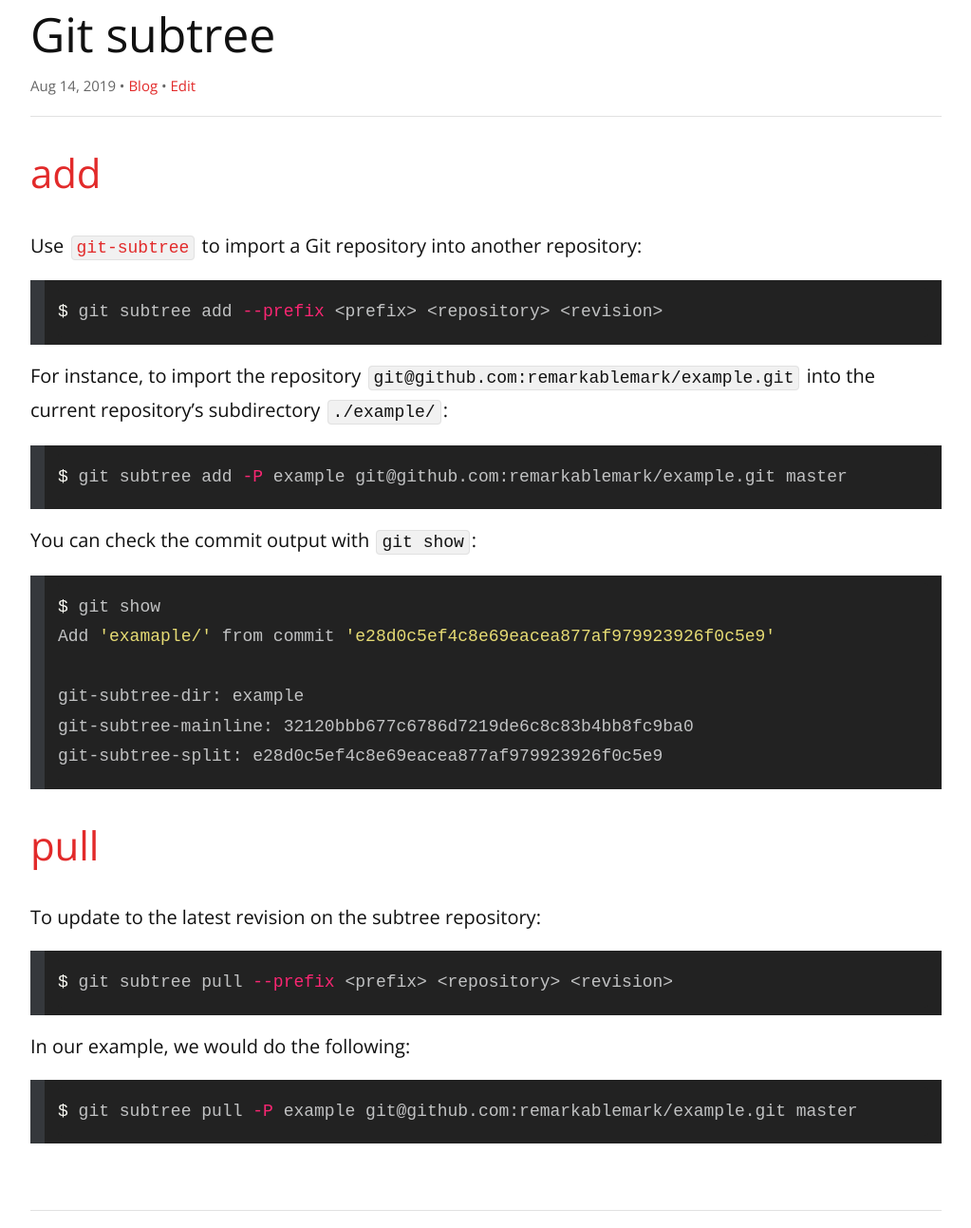
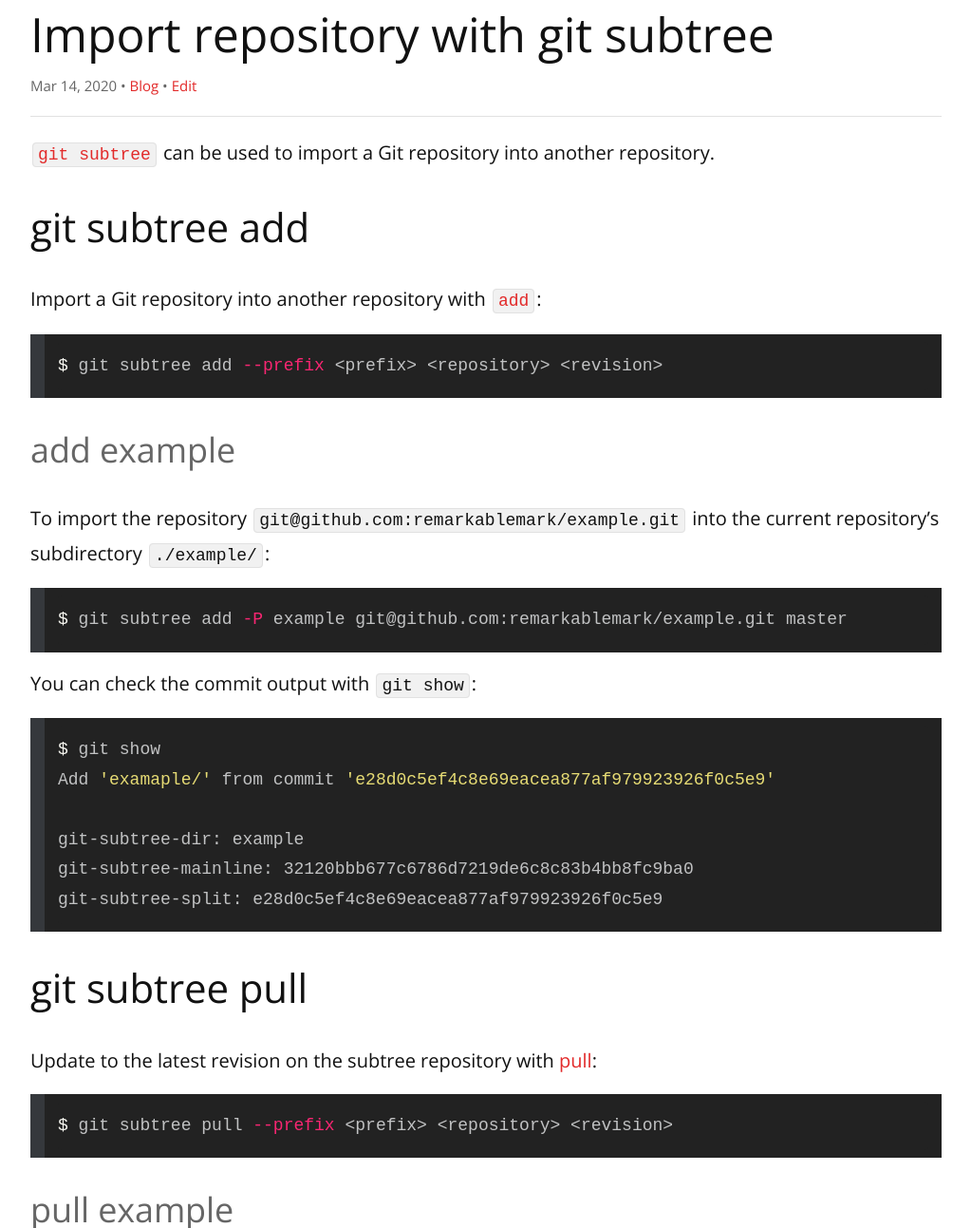
Before and after one commit to remarkablemark/remarkablemark.github.io, a Jekyll site: the page built from _posts/2019/2019-08-14-git-subtree.md, in a window 1280 px wide and 1400 px high, cut to the strip 107-1400 px from the top of the window. Shown: the whole strip at 95% size, without its empty margins (128-1151 px from the left). Built offline with Jekyll 4.4.1, drawn with Linux system fonts in a browser that asks for light colours; comment, search, counter and statistics services are not loaded; some of the changed text lies outside the part shown.

Commit message:
fix(posts): update "Import repository with git subtree"
Post: 2019-08-14-git-subtree.md

- Front matter
  - Update title: "Git subtree" -> "Import repository with git subtree"
- Post
  - Headings
    - Remove links and move to paragraph below
    - Make headings more explicit
    - Add examples
  - Improve paragraphs and sentences

````diff
--- a/_posts/2019/2019-08-14-git-subtree.md
+++ b/_posts/2019/2019-08-14-git-subtree.md
@@ -1,20 +1,25 @@
 ---
 layout: post
-title: Git subtree
+title: Import repository with git subtree
 date: 2019-08-14 20:52:49
+updated: 2020-03-14 16:32:30
 excerpt: How to import a Git repository into another repository using git-subtree.
-categories: git repository subtree
+categories: git subtree repository
 ---
 
-## [add](https://github.com/git/git/blob/v2.22.1/contrib/subtree/git-subtree.txt#L69)
+[`git subtree`](https://github.com/git/git/blob/master/contrib/subtree/git-subtree.txt) can be used to import a Git repository into another repository.
 
-Use [`git-subtree`](https://github.com/git/git/blob/master/contrib/subtree/git-subtree.txt) to import a Git repository into another repository:
+## git subtree add
+
+Import a Git repository into another repository with [`add`](https://github.com/git/git/blob/v2.22.1/contrib/subtree/git-subtree.txt#L69):
 
 ```sh
 $ git subtree add --prefix <prefix> <repository> <revision>
 ```
 
-For instance, to import the repository `git@github.com:remarkablemark/example.git` into the current repository's subdirectory `./example/`:
+### add example
+
+To import the repository `git@github.com:remarkablemark/example.git` into the current repository's subdirectory `./example/`:
 
 ```sh
 $ git subtree add -P example git@github.com:remarkablemark/example.git master
@@ -31,15 +36,17 @@ git-subtree-mainline: 32120bbb677c6786d7219de6c8c83b4bb8fc9ba0
 git-subtree-split: e28d0c5ef4c8e69eacea877af979923926f0c5e9
 ```
 
-## [pull](https://github.com/git/git/blob/v2.22.1/contrib/subtree/git-subtree.txt#L90)
+## git subtree pull
 
-To update to the latest revision on the subtree repository:
+Update to the latest revision on the subtree repository with [pull](https://github.com/git/git/blob/v2.22.1/contrib/subtree/git-subtree.txt#L90):
 
 ```sh
 $ git subtree pull --prefix <prefix> <repository> <revision>
 ```
 
-In our example, we would do the following:
+### pull example
+
+Continuing with our earlier [example](#add-example), we can do the following to fetch and merge the latest from our subtree:
 
 ```sh
 $ git subtree pull -P example git@github.com:remarkablemark/example.git master
````
